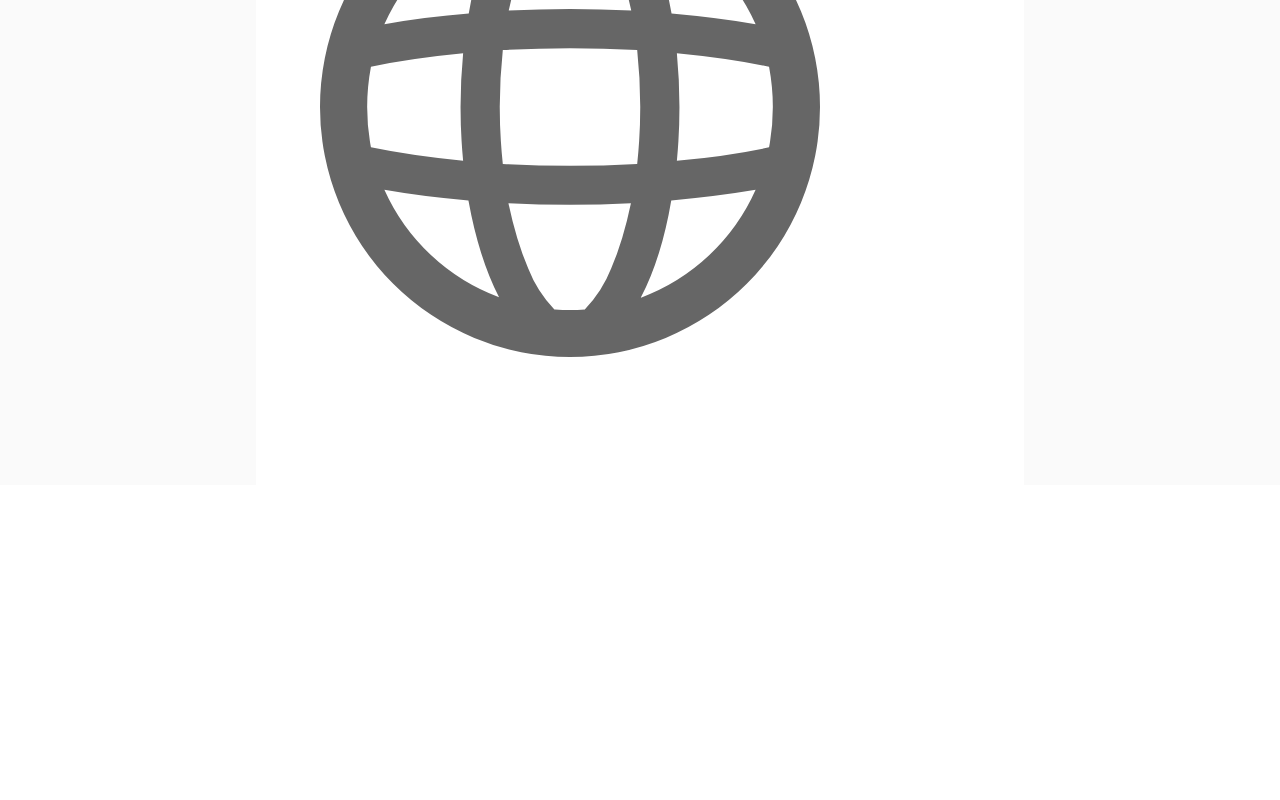
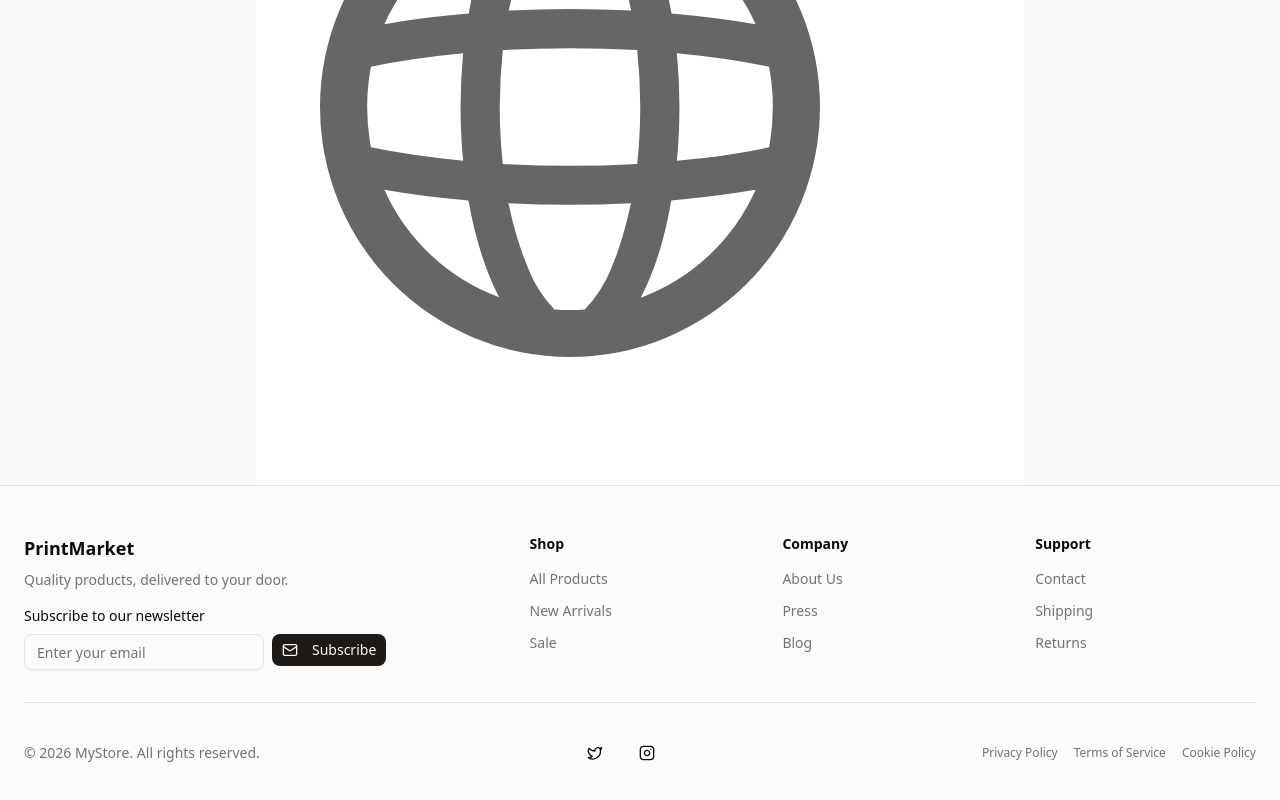
Before and after one commit to WilliamsOrganization/Printer-Marketplace, a Next.js app: page / in a window 1280 px wide. Shown: the part 368-1168 px from the top of the page. Before the commit the page ends 853 px from the top, so only its background shows below. Built offline with nearby package versions, Linux system fonts and the light colour scheme.

Commit message:
added some filler footer stuff

```diff
--- /dev/null
+++ b/components/ui/custom/footer.tsx
@@ -0,0 +1,133 @@
+import Link from "next/link"
+import { Button } from "@/components/ui/button"
+import { Input } from "@/components/ui/input"
+import { Separator } from "@/components/ui/separator"
+import { Github, Twitter, Instagram, Mail } from "lucide-react"
+
+const footerLinks = {
+  shop: [
+    { label: "All Products", href: "/products" },
+    { label: "New Arrivals", href: "/new" },
+    { label: "Sale", href: "/sale" },
+  ],
+  company: [
+    { label: "About Us", href: "/about" },
+    { label: "Press", href: "/press" },
+    { label: "Blog", href: "/blog" },
+  ],
+  support: [
+    { label: "Contact", href: "/contact" },
+    { label: "Shipping", href: "/shipping" },
+    { label: "Returns", href: "/returns" },
+  ],
+  legal: [
+    { label: "Privacy Policy", href: "/privacy" },
+    { label: "Terms of Service", href: "/terms" },
+    { label: "Cookie Policy", href: "/cookies" },
+  ],
+}
+
+export function Footer() {
+  return (
+    <footer className="w-full border-t bg-muted/40 mt-auto">
+      <div className="mx-auto max-w-7xl px-6 py-12">
+        {/* Main footer content */}
+        <div className="grid grid-cols-2 gap-8 md:grid-cols-5">
+          {/* Brand + Newsletter */}
+          <div className="col-span-2">
+            <h3 className="text-lg font-semibold">PrintMarket</h3>
+            <p className="mt-2 text-sm text-muted-foreground">
+              Quality products, delivered to your door.
+            </p>
+            <div className="mt-4">
+              <p className="text-sm font-medium">Subscribe to our newsletter</p>
+              <div className="mt-2 flex gap-2">
+                <Input placeholder="Enter your email" type="email" className="max-w-[240px]" />
+                <Button size="sm">
+                  <Mail className="mr-2 h-4 w-4" />
+                  Subscribe
+                </Button>
+              </div>
+            </div>
+          </div>
+
+          {/* Link columns */}
+          <div>
+            <h4 className="text-sm font-semibold">Shop</h4>
+            <ul className="mt-3 space-y-2">
+              {footerLinks.shop.map((link) => (
+                <li key={link.href}>
+                  <Link href={link.href} className="text-sm text-muted-foreground hover:text-foreground">
+                    {link.label}
+                  </Link>
+                </li>
+              ))}
+            </ul>
+          </div>
+
+          <div>
+            <h4 className="text-sm font-semibold">Company</h4>
+            <ul className="mt-3 space-y-2">
+              {footerLinks.company.map((link) => (
+                <li key={link.href}>
+                  <Link href={link.href} className="text-sm text-muted-foreground hover:text-foreground">
+                    {link.label}
+                  </Link>
+                </li>
+              ))}
+            </ul>
+          </div>
+
+          <div>
+            <h4 className="text-sm font-semibold">Support</h4>
+            <ul className="mt-3 space-y-2">
+              {footerLinks.support.map((link) => (
+                <li key={link.href}>
+                  <Link href={link.href} className="text-sm text-muted-foreground hover:text-foreground">
+                    {link.label}
+                  </Link>
+                </li>
+              ))}
+            </ul>
+          </div>
+        </div>
+
+        <Separator className="my-8" />
+
+        {/* Bottom bar */}
+        <div className="flex flex-col items-center justify-between gap-4 sm:flex-row">
+          <p className="text-sm text-muted-foreground">
+            &copy; {new Date().getFullYear()} MyStore. All rights reserved.
+          </p>
+
+          {/* Social icons */}
+          <div className="flex gap-4">
+            <Button variant="ghost" size="icon" asChild>
+            </Button>
+            <Button variant="ghost" size="icon" asChild>
+              <Link href="https://twitter.com" target="_blank">
+                <Twitter className="h-4 w-4" />
+              </Link>
+            </Button>
+            <Button variant="ghost" size="icon" asChild>
+              <Link href="https://instagram.com" target="_blank">
+                <Instagram className="h-4 w-4" />
+              </Link>
+            </Button>
+          </div>
+
+          {/* Legal links */}
+          <div className="flex gap-4">
+            {footerLinks.legal.map((link) => (
+              <Link key={link.href} href={link.href} className="text-xs text-muted-foreground hover:text-foreground">
+                {link.label}
+              </Link>
+            ))}
+          </div>
+        </div>
+      </div>
+    </footer>
+  )
+}
+
+export default Footer
--- a/src/app/layout.tsx
+++ b/src/app/layout.tsx
@@ -2,6 +2,8 @@ import type { Metadata } from "next";
 import { Geist, Geist_Mono } from "next/font/google";
 import "./globals.css";
 import { TooltipProvider } from "@/components/ui/tooltip";
+import Header from "@/components/ui/custom/header";
+import Footer from "@/components/ui/custom/footer";
 
 const geistSans = Geist({
 	variable: "--font-geist-sans",
@@ -26,7 +28,9 @@ export default function RootLayout({
 	return (
 		<html lang="en">
 			<body className={`${geistSans.variable} ${geistMono.variable} antialiased`} >
+				<Header/>
 				<TooltipProvider>{children}</TooltipProvider>
+				<Footer/>
 			</body>
 		</html>
 	);
--- a/src/app/page.tsx
+++ b/src/app/page.tsx
@@ -9,7 +9,6 @@ import { CollapsibleBasic } from "@/components/ui/custom/collapsemenu";
 export default function Home() {
 	return (
 		<div className="flex flex-col min-h-screen items-center justify-center bg-zinc-50 font-sans dark:bg-black">
-			<Header />
 			<main className="flex min-h-screen w-full max-w-3xl flex-col items-center justify-between py-32 px-16 bg-white dark:bg-black sm:items-start">
 				hello world!
 				why not try a little image?
--- a/src/pages/settings.tsx
+++ /dev/null
@@ -1,2 +0,0 @@
-// give only this page a sidebar with the shadcn its annoying otherwise.
-// I just wanna configure a freakin collapsible drawer.
```
